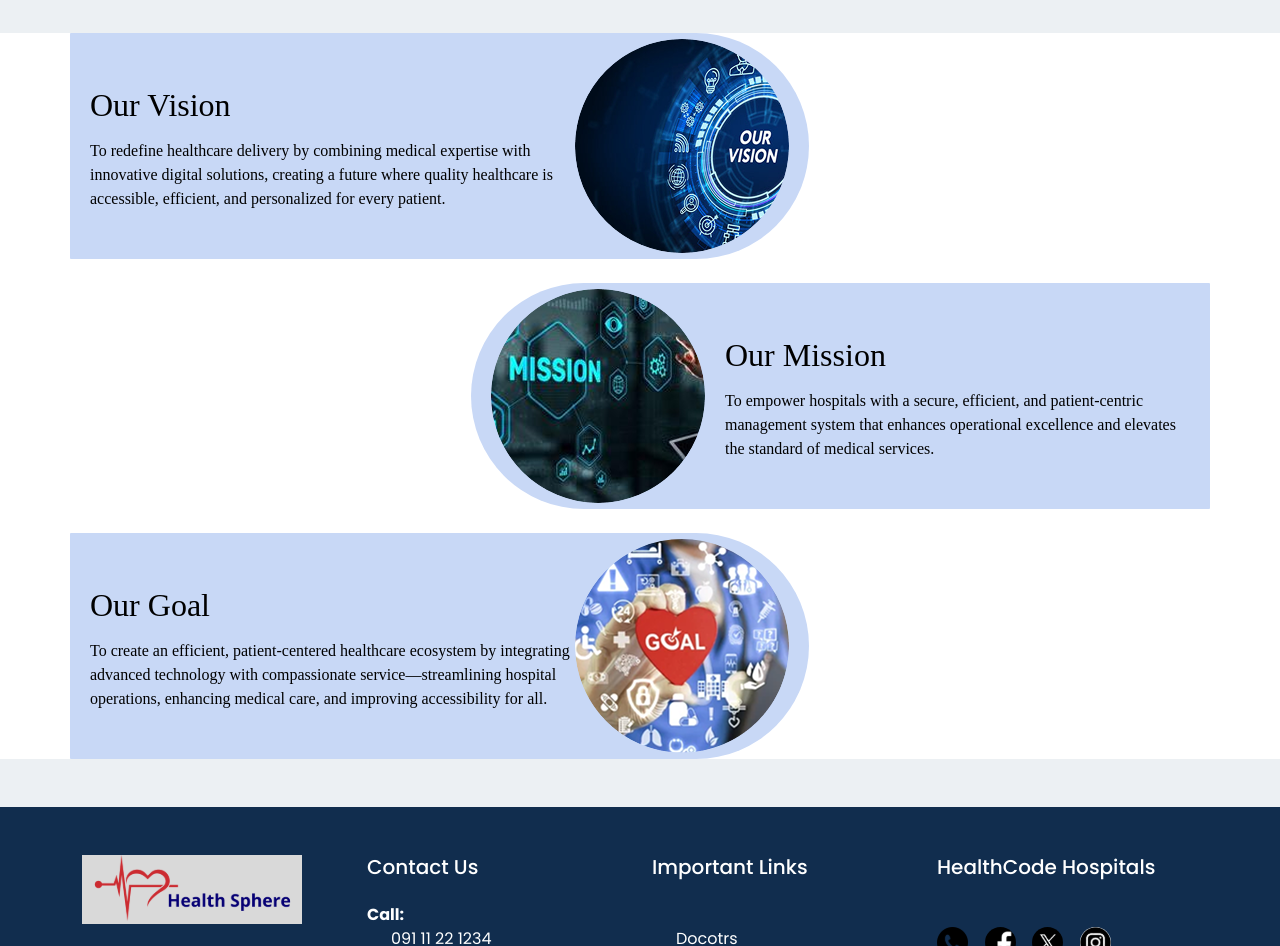
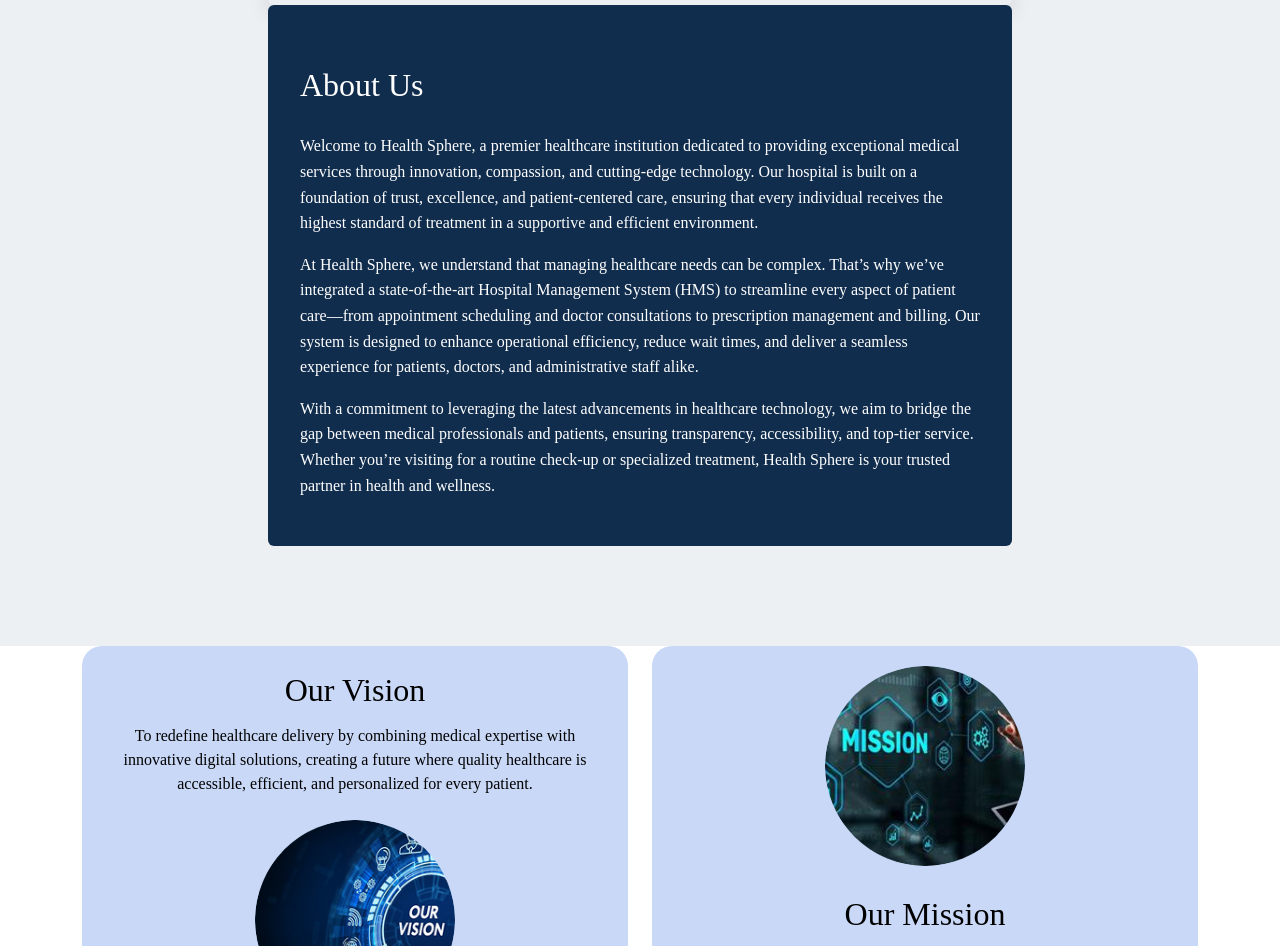
Before and after one commit to thathsarabandara/HealthSphereProject-, a React (Create React App) app in the folder client/: page /about in a window 1280 px wide. Shown: the part 1086-2032 px from the top of the page. Built offline with nearby package versions, Linux system fonts and the light colour scheme.

Commit message:
fixed about us

```diff
--- a/client/src/pages/User/pages/About.js
+++ b/client/src/pages/User/pages/About.js
@@ -38,9 +38,19 @@ function About() {
       {/*-----------section1-----------*/}
       <section className='section1'>
         <div className='img-container position-relative'>
-          <img src={Rectangle83} className='img-fluid w-100' alt="aboutus" style={{ objectFit: 'cover', height: 'auto', maxHeight: '100vh' }}/>
+          <img src={Rectangle83} className='img-fluid w-100' alt="aboutus" style={{
+            objectFit: 'cover',
+            height: 'auto',
+            maxHeight: '100vh'
+          }}/>
           <div className='container position-absolute start-50 top-50 translate-middle text-white text-center'>
-            <div style={{ color: 'white', fontSize: 34, fontFamily: 'Sansation', fontWeight: '700', wordWrap: 'break-word' }}>
+            <div style={{
+              color: 'white',
+              fontSize: '2.5rem',
+              fontFamily: 'Sansation',
+              fontWeight: '700',
+              wordWrap: 'break-word'
+            }}>
               <div className="col-12 fs-3 fs-md-2 fs-lg-1">About Us</div>
             </div>
           </div>
@@ -50,69 +60,110 @@ function About() {
       {/*-----------Section2-----------*/}
       <section className='section2 ms-5 me-5' style={{ padding: '5rem 0' }}>
         <div className='container'>
-            <div className='row justify-content-center align-items-start g-0'> {/* Use g-0 on row to remove gaps */}
-
+            <div className='row justify-content-center align-items-start g-0'>
             {/* Left column for the image */}
-            <div className='col-lg-6 col-md-8' style={{ padding: 0 }}>
+            <div className='col-12 col-md-8 mb-4 mb-md-0'>
                 <img
                 src={Rectangle92}
                 alt="Nurse with tablet"
                 className="img-fluid rounded"
-                style={{ display: 'block', width: '100%' , borderRadius: '8px' }} // Makes the image responsive and removes margin
+                style={{
+                  display: 'block',
+                  width: '100%',
+                  borderRadius: '8px',
+                  height: 'auto'
+                }}
                 />
             </div>
 
             {/* Right column for the 'About Us' text */}
-            <div className='col-lg-6 col-md-8' style={{ padding: 0 }}>
+            <div className='col-12 col-md-8'>
                 <div
                 className='text-white rounded'
-                style={{ backgroundColor: '#112D4E', padding: '30px', color: 'white' }}
+                style={{
+                  backgroundColor: '#112D4E',
+                  padding: '2rem',
+                  color: 'white'
+                }}
                 >
                 <h2
                     className="mb-4 mt-4"
-                    style={{ fontFamily: 'Sansation', fontSize: '24px', fontWeight: 400 }}
+                    style={{
+                      fontFamily: 'Sansation',
+                      fontSize: '2rem',
+                      fontWeight: 400,
+                      lineHeight: '1.5'
+                    }}
                 >
                     About Us
                 </h2>
-                <p style={{ fontFamily: 'Sansation', fontSize: '16px', fontWeight: 400 }}>
+                <p style={{
+                  fontFamily: 'Sansation',
+                  fontSize: '1rem',
+                  fontWeight: 400,
+                  lineHeight: '1.6'
+                }}>
                   Welcome to Health Sphere, a premier healthcare institution dedicated to providing exceptional medical services through innovation, compassion, and cutting-edge technology. Our hospital is built on a foundation of trust, excellence, and patient-centered care, ensuring that every individual receives the highest standard of treatment in a supportive and efficient environment.
                 </p>
-                <p style={{ fontFamily: 'Sansation', fontSize: '16px', fontWeight: 400 }}>
+                <p style={{
+                  fontFamily: 'Sansation',
+                  fontSize: '1rem',
+                  fontWeight: 400,
+                  lineHeight: '1.6'
+                }}>
                 At Health Sphere, we understand that managing healthcare needs can be complex. That’s why we’ve integrated a state-of-the-art Hospital Management System (HMS) to streamline every aspect of patient care—from appointment scheduling and doctor consultations to prescription management and billing. Our system is designed to enhance operational efficiency, reduce wait times, and deliver a seamless experience for patients, doctors, and administrative staff alike.
                 </p>
-                <p style={{ fontFamily: 'Sansation', fontSize: '16px', fontWeight: 400 }}>
-                With a commitment to leveraging the latest advancements in healthcare technology, we aim to bridge the gap between medical professionals and patients, ensuring transparency, accessibility, and top-tier service. Whether you’re visiting for a routine check-up or specialized treatment, Health Sphere is your trusted partner in health and wellness.
+                <p style={{
+                  fontFamily: 'Sansation',
+                  fontSize: '1rem',
+                  fontWeight: 400,
+                  lineHeight: '1.6'
+                }}>
+                With a commitment to leveraging the latest advancements in healthcare technology, we aim to bridge the gap between medical professionals and patients, ensuring transparency, accessibility, and top-tier service. Whether you’re visiting for a routine check-up or specialized treatment, Health Sphere is your trusted partner in health and wellness.
                 </p>
                 </div>
             </div>
-
             </div>
         </div>
         </section>
 
-
-
       {/*---------SECTION3--------*/}
       <section className="section bg-white">
         <div className="container">
-          <div className="row justify-content-start mt-4">
+          <div className="row justify-content-center">
             {/* Vision Section */}
-            <div className="d-flex flex-row align-items-center"
-              style={{ width: 739, height: 226, background: '#C8D8F6', borderRadius: '20px', padding: '20px', borderTopRightRadius: 2500, borderBottomRightRadius: 2500 }}>
-              <div className="col">
-                <div style={{ color: 'black', fontSize: '32px', fontFamily: 'Sansation', fontWeight: 400 }}>
+            <div className="col-12 col-md-6 mb-4">
+              <div className="d-flex flex-column align-items-center"
+                style={{
+                  background: '#C8D8F6',
+                  borderRadius: '20px',
+                  padding: '20px',
+                  width: '100%'
+                }}>
+                <div style={{
+                  color: 'black',
+                  fontSize: '2rem',
+                  fontFamily: 'Sansation',
+                  fontWeight: 400,
+                  textAlign: 'center'
+                }}>
                   Our Vision
                 </div>
-                <div style={{ color: 'black', fontSize: '16px', fontFamily: 'Sansation', fontWeight: 400, marginTop: '10px' }}>
+                <div style={{
+                  color: 'black',
+                  fontSize: '1rem',
+                  fontFamily: 'Sansation',
+                  fontWeight: 400,
+                  marginTop: '10px',
+                  textAlign: 'center'
+                }}>
                   To redefine healthcare delivery by combining medical expertise with innovative digital solutions, creating a future where quality healthcare is accessible, efficient, and personalized for every patient.
                 </div>
-              </div>
-
-              <div className="col-auto">
+                <div className="mt-4 d-flex justify-content-center" style={{ width: '100%' }}>
                   <div
                       style={{
-                        width: '214px',
-                        height: '214px',
+                        width: '200px',
+                        height: '200px',
                         borderRadius: '50%',
                         overflow: 'hidden',
                         display: 'flex',
@@ -125,17 +176,20 @@ function About() {
               </div>
             </div>
 
-          <div className='row justify-content-end'>
             {/* Mission Section */}
-            <div className="d-flex flex-row align-items-center justify-content-end mt-4"
-              style={{ width: 739, height: 226, background: '#C8D8F6', borderRadius: '20px', padding: '20px', borderTopLeftRadius: 2500, borderBottomLeftRadius: 2500 }}>
-
-              {/* Circle on the left */}
-              <div className="col-auto" style={{ marginRight: '20px' }}>
+            <div className="col-12 col-md-6 mb-4">
+              <div className="d-flex flex-column align-items-center"
+                style={{
+                  background: '#C8D8F6',
+                  borderRadius: '20px',
+                  padding: '20px',
+                  width: '100%'
+                }}>
+                <div className="mb-4 d-flex justify-content-center" style={{ width: '100%' }}>
                   <div
                       style={{
-                        width: '214px',
-                        height: '214px',
+                        width: '200px',
+                        height: '200px',
                         borderRadius: '50%',
                         overflow: 'hidden',
                         display: 'flex',
@@ -145,38 +199,61 @@ function About() {
                         <img src={about2} alt="About" style={{ width: '100%', height: '100%', objectFit: 'cover' }} />
                   </div>
                 </div>
-
-              {/* Text on the right */}
-              <div className="col text-right">
-                  <div style={{ color: 'black', fontSize: '32px', fontFamily: 'Sansation', fontWeight: 400 }}>
+                <div style={{
+                  color: 'black',
+                  fontSize: '2rem',
+                  fontFamily: 'Sansation',
+                  fontWeight: 400,
+                  textAlign: 'center'
+                }}>
                   Our Mission
                 </div>
-                  <div style={{ color: 'black', fontSize: '16px', fontFamily: 'Sansation',fontWeight: 400, marginTop: '10px' }}>
+                <div style={{
+                  color: 'black',
+                  fontSize: '1rem',
+                  fontFamily: 'Sansation',
+                  fontWeight: 400,
+                  marginTop: '10px',
+                  textAlign: 'center'
+                }}>
                   To empower hospitals with a secure, efficient, and patient-centric management system that enhances operational excellence and elevates the standard of medical services.
                 </div>
               </div>
             </div>
-          </div>
-
-          <div className='row justify-content-start mb-5'>
 
             {/* Goal Section */}
-            <div className="d-flex flex-row align-items-center mt-4"
-              style={{ width: 739, height: 226, background: '#C8D8F6', borderRadius: '20px', padding: '20px', borderTopRightRadius: 2500, borderBottomRightRadius: 2500 }}>
-              <div className="col">
-                <div style={{ color: 'black', fontSize: '32px', fontFamily: 'Sansation', fontWeight: 400 }}>
+            <div className="col-12 col-md-6 mb-4">
+              <div className="d-flex flex-column align-items-center"
+                style={{
+                  background: '#C8D8F6',
+                  borderRadius: '20px',
+                  padding: '20px',
+                  width: '100%'
+                }}>
+                <div style={{
+                  color: 'black',
+                  fontSize: '2rem',
+                  fontFamily: 'Sansation',
+                  fontWeight: 400,
+                  textAlign: 'center'
+                }}>
                   Our Goal
                 </div>
-                <div style={{ color: 'black', fontSize: '16px', fontFamily: 'Sansation', fontWeight: 400, marginTop: '10px' }}>
+                <div style={{
+                  color: 'black',
+                  fontSize: '1rem',
+                  fontFamily: 'Sansation',
+                  fontWeight: 400,
+                  marginTop: '10px',
+                  textAlign: 'center'
+                }}>
                   To create an efficient, patient-centered healthcare ecosystem by integrating advanced technology with compassionate service—streamlining hospital operations, enhancing medical care, and improving accessibility for all.
                 </div>
-              </div>
-
-              <div className="col-auto" >
+                <div className="mt-4 d-flex justify-content-center" style={{ width: '100%' }}>
                   <div
                       style={{
-                        width: '214px',
-                        height: '214px',
+                        width: '200px',
+                        height: '200px',
                         borderRadius: '50%',
                         overflow: 'hidden',
                         display: 'flex',
@@ -188,11 +265,11 @@ function About() {
                 </div>
               </div>
             </div>
-
+          </div>
         </div>
       </section>
     </div>
   )
 }
 
-export default About
+export default About;
```
Lines whose indentation alone changed are shown as unchanged.
